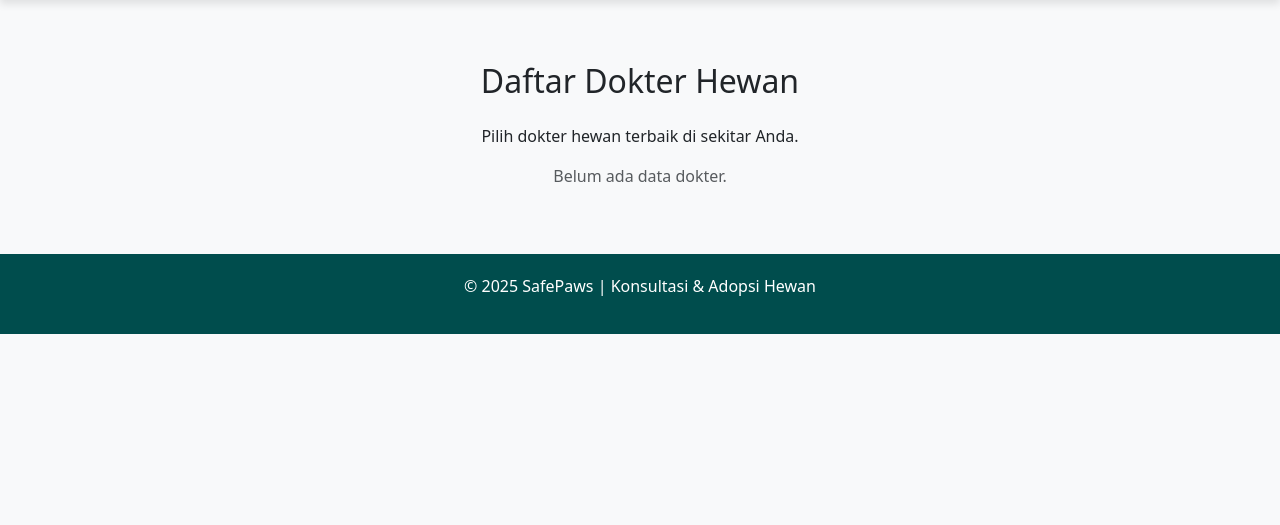
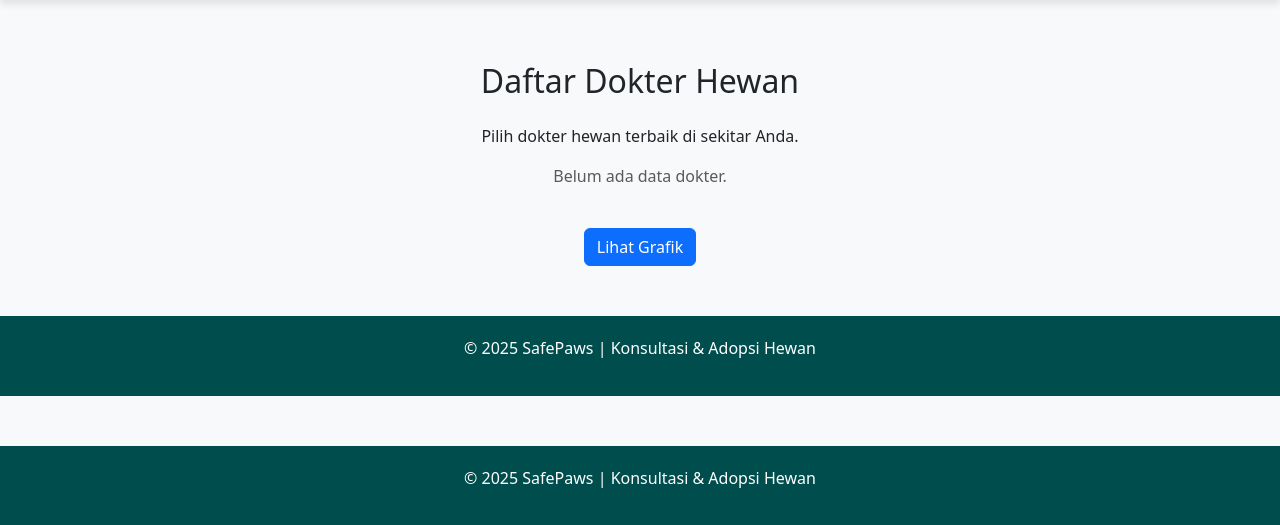
Before and after one commit to rasya-rafika/safepaws.com, a PHP site: page /dokter.php in a window 1280 px wide. Shown: the part 56-581 px from the top of the page. Run offline with PHP 8.4, Linux system fonts and the light colour scheme; data that the repository does not hold is empty; some libraries are stand-ins or nearby versions.

Commit message:
MEMBETULKAN KEMBALI KODE BUAT GRAFIK

```diff
--- a/dokter.php
+++ b/dokter.php
@@ -118,8 +118,35 @@ if (!$conn) {
         ?>
     </div>
 </div>
+<!-- Tombol Lihat Grafik -->
+<div class="text-center mt-4">
+      <button id="btnLihatGrafik" class="btn btn-primary">Lihat Grafik</button>
+    </div>
+
+    <!-- Container Grafik (Awalnya Disembunyikan) -->
+    <div id="chartContainer" class="mt-4" style="display: none;">
+      <h2 class="text-center">Statistik Dokter</h2>
+      <p class="text-center">Lihat grafik pengalaman dan rating dokter.</p>
+      <canvas id="chartDokter"></canvas> <!-- Tempat menampilkan grafik -->
+
+    <!-- Tombol Tutup Grafik -->
+    <div class="text-center mt-3">
+        <button id="btnTutupGrafik" class="btn btn-danger">Tutup Grafik</button>
+    </div>
+
+  </div>
+
+</div>
 
 <?php include 'layouts/footer.php'; ?>
 
 <!-- Include Bootstrap JS (kalau belum ada di footer.php) -->
 <script src="https://cdn.jsdelivr.net/npm/bootstrap@5.3.0/dist/js/bootstrap.bundle.min.js"></script>
+<!-- Tambahkan Chart.js -->
+<script src="js/chart.js"></script>
+<!-- Tambahkan Script Chart Dokter -->
+<script src="js/chartdokter.js"></script>
+<?php include 'layouts/footer.php'; ?>
+
+<!-- Include Bootstrap JS (kalau belum ada di footer.php) -->
+<script src="https://cdn.jsdelivr.net/npm/bootstrap@5.3.0/dist/js/bootstrap.bundle.min.js"></script>
```
